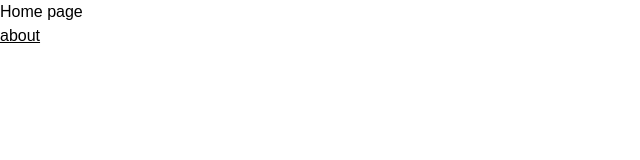
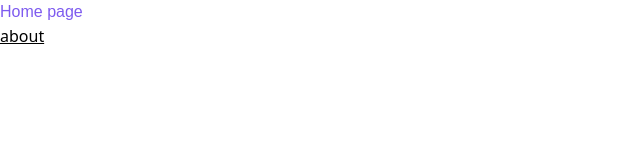
Before and after one commit to WebApp1018/RiskWise, a React (Create React App) app in the folder riskwise/: page / in a window 1280 px wide. Shown: the top 160 px of the page, without its empty margins (0-640 px from the left). Built offline with nearby package versions, Linux system fonts and the light colour scheme.

Commit message:
theme customization

```diff
--- a/riskwise/src/pages/index.jsx
+++ b/riskwise/src/pages/index.jsx
@@ -4,7 +4,7 @@ import { Link } from "react-router-dom";
 const Home = () => {
     return (
         <div>
-            <div>Home page</div>
+            <div className="text-main-color font-main-font">Home page</div>
             <Link to="/about" className=" underline">about</Link>
         </div>
     )
--- a/riskwise/tailwind.config.js
+++ b/riskwise/tailwind.config.js
@@ -7,7 +7,7 @@ module.exports = {
         "main-color": "#7e5bef",
       },
       fontFamily: {
-        sans: ["Graphik", "sans-serif"],
+        "main-font": ["Graphik", "sans-serif"],
       },
     },
   },
```
